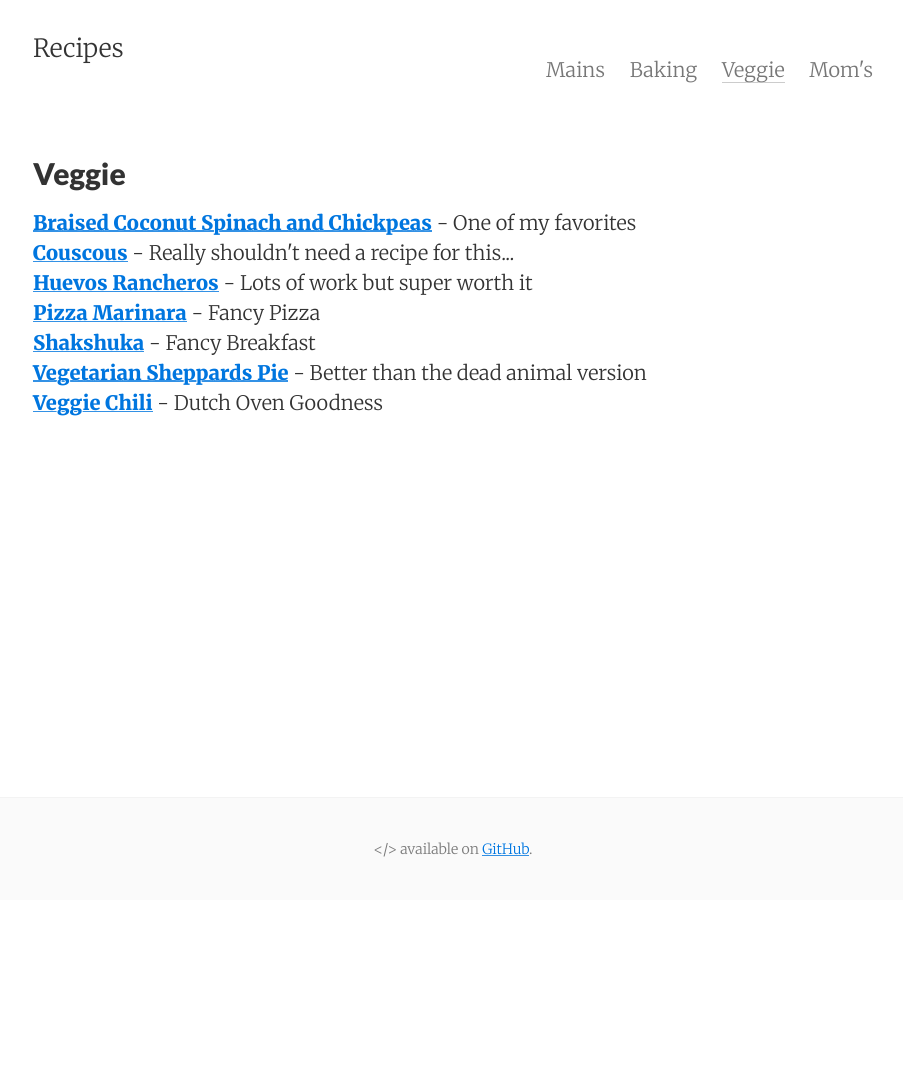
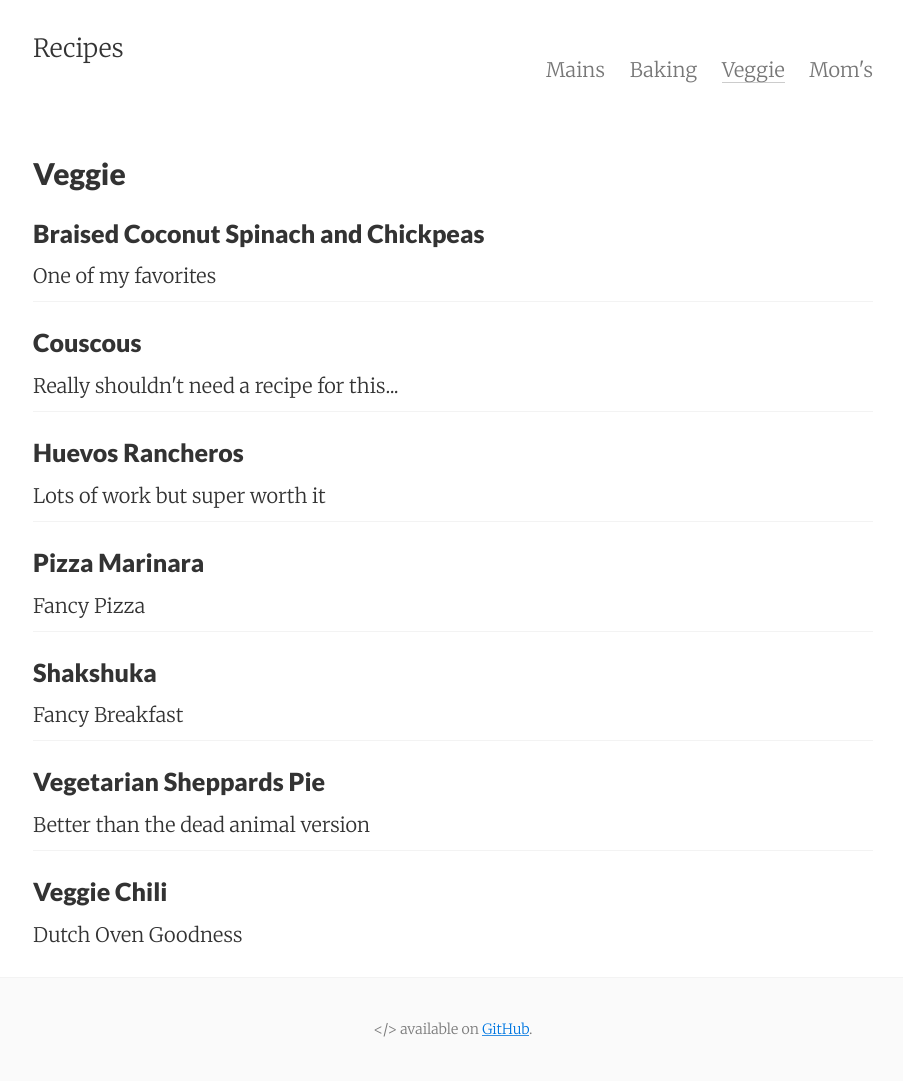
Before and after one commit to idcrosby/recipes, a Jekyll site: the page built from docs/veggie.html, in a window 1280 px wide. Shown: the whole page, without its empty margins (187-1090 px from the left). Built offline with Jekyll 4.4.1, drawn with Linux system fonts in a browser that asks for light colours; before the commit the page ends 900 px from its top, so only the background shows below that.

```diff
--- a/docs/veggie.html
+++ b/docs/veggie.html
@@ -3,10 +3,17 @@ layout: page
 title: Veggie
 ---
 
-{% for recipe in site.recipes %}
-	{% if recipe.categories contains "Veg" %}
-		<div class="recipe">
-			<strong><a href="{{ recipe.url }}">{{ recipe.title }}</a></strong> - {{ recipe.description }}
+<div class="home">
+	<div class="posts">
+		{% for recipe in site.recipes %}
+		{% if recipe.categories contains "Veg" %}
+		<div class="post py1">
+			<a href="{{ recipe.url | relative_url}}" class="post-link"><h3 class="h3 post-title">{{ recipe.title }}</h3></a>
+			<span class="post-summary">
+				{{ recipe.description }}
+			</span>
 		</div>
-	{% endif %}
-{% endfor %}
+		{% endif %}
+		{% endfor %}
+	</div>
+</div>
```
Also changed, not shown: docs/baking.html (+13 -6 lines), docs/meals.html (+13 -6 lines), docs/moms.html (+13 -6 lines), docs/android-chrome-192x192.png (added), docs/android-chrome-512x512.png (added), docs/apple-touch-icon.png (added), docs/favicon-16x16.png (added), docs/favicon-32x32.png (added), docs/favicon.ico (added).
